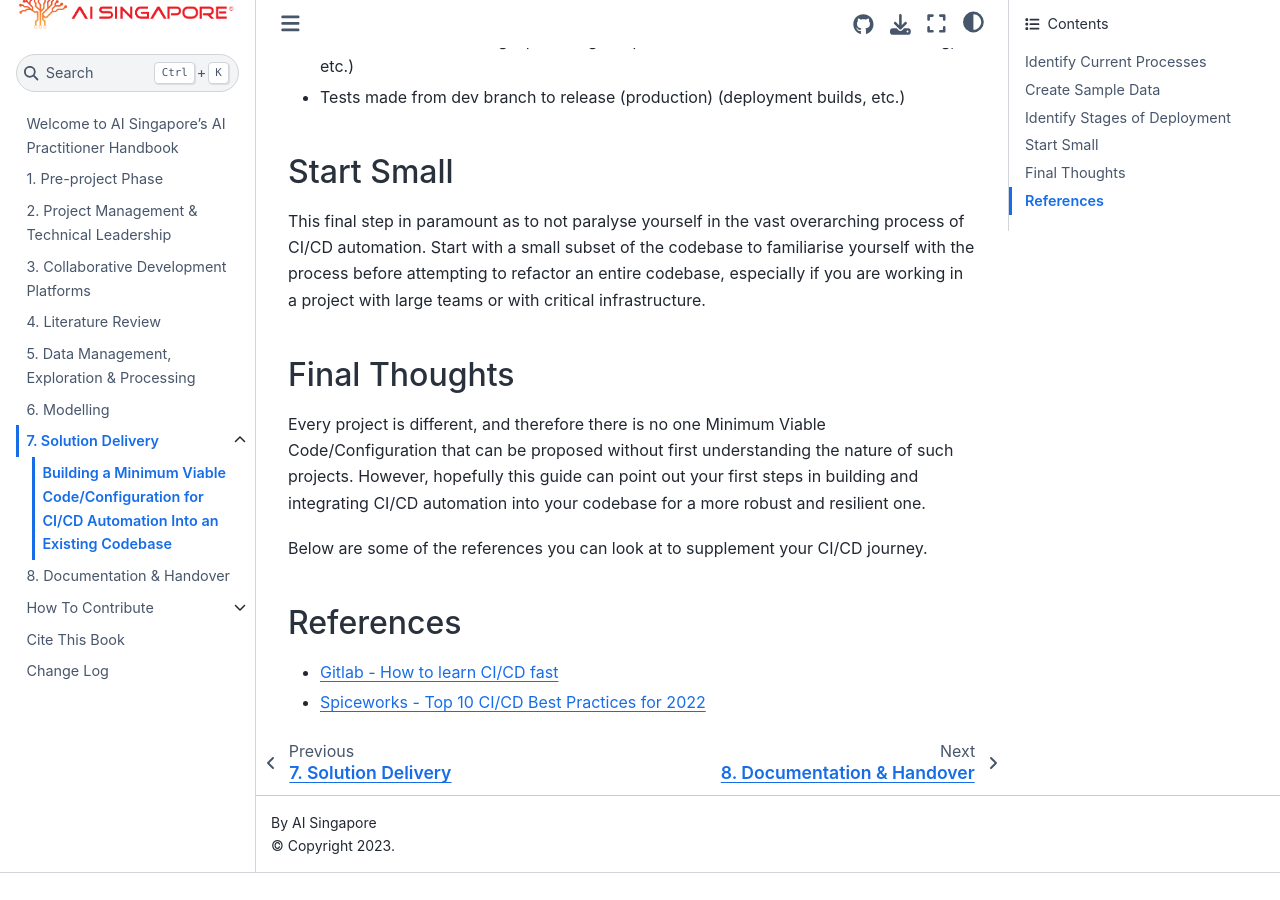
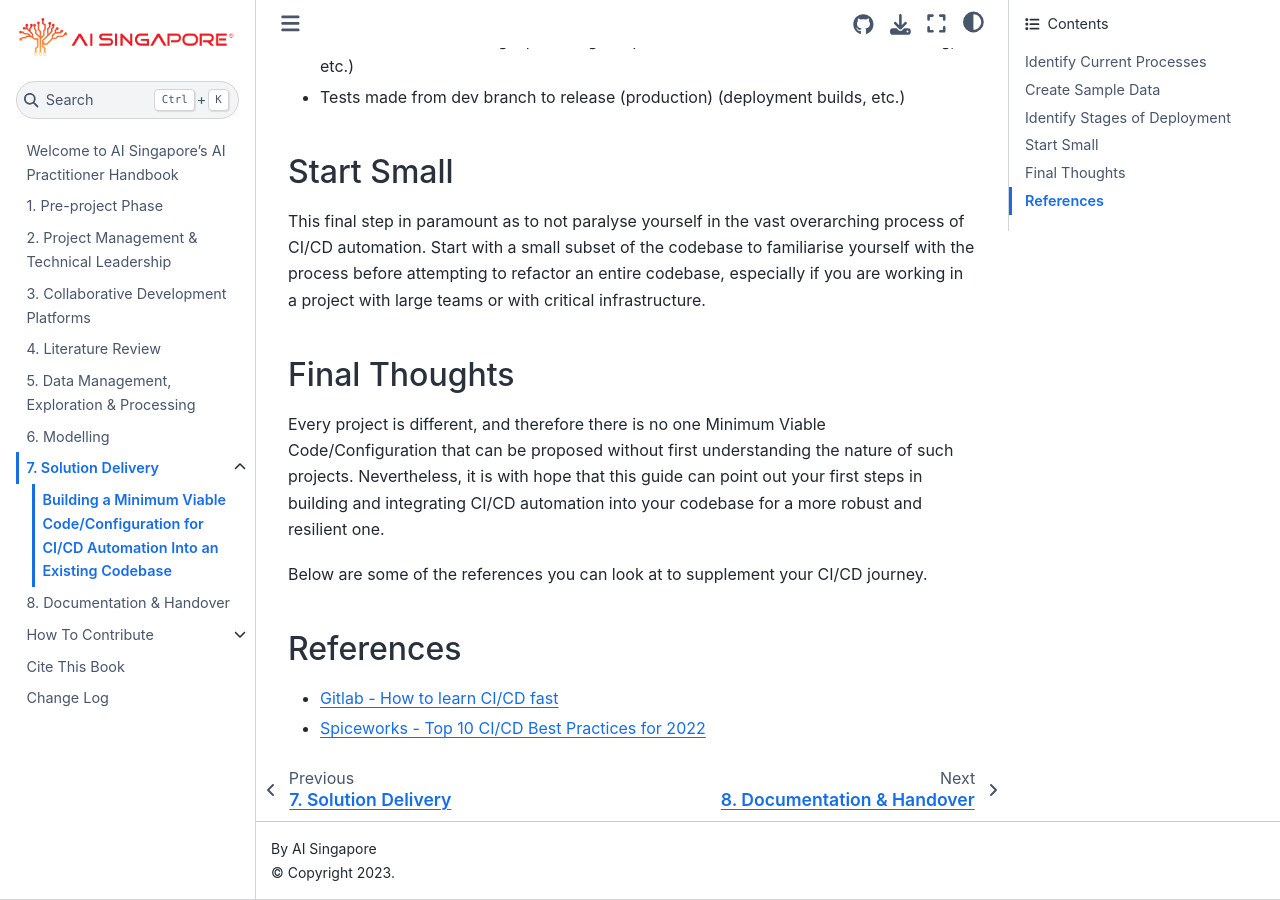
Before and after one commit to aisingapore/ai-practitioner-handbook, a Jupyter Book: the page built from book/7-solution-delivery/min-viable-code.md, in a window 1280 px wide and 900 px high, scrolled down 1459 px. Built offline with Jupyter Book 1.0.4 settings and Sphinx 7.4.7 and the Sphinx Book theme 1.1.4, drawn with Linux system fonts in a browser that asks for light colours; before the commit the page ends 2332 px from its top, so only the background shows below that.

Commit message:
Changed a phrase to remove skunked word

```diff
--- a/book/7-solution-delivery/min-viable-code.md
+++ b/book/7-solution-delivery/min-viable-code.md
@@ -74,10 +74,10 @@
 
 Every project is different, and therefore there is no one Minimum
 Viable Code/Configuration that can be proposed without first
-understanding the nature of such projects. However, hopefully this
-guide can point out your first steps in building and integrating
-CI/CD automation into your codebase for a more robust and resilient
-one.
+understanding the nature of such projects. Nevertheless, it is with
+hope that this guide can point out your first steps in building and
+integrating CI/CD automation into your codebase for a more robust and
+resilient one.
 
 Below are some of the references you can look at to supplement your
 CI/CD journey.
```
